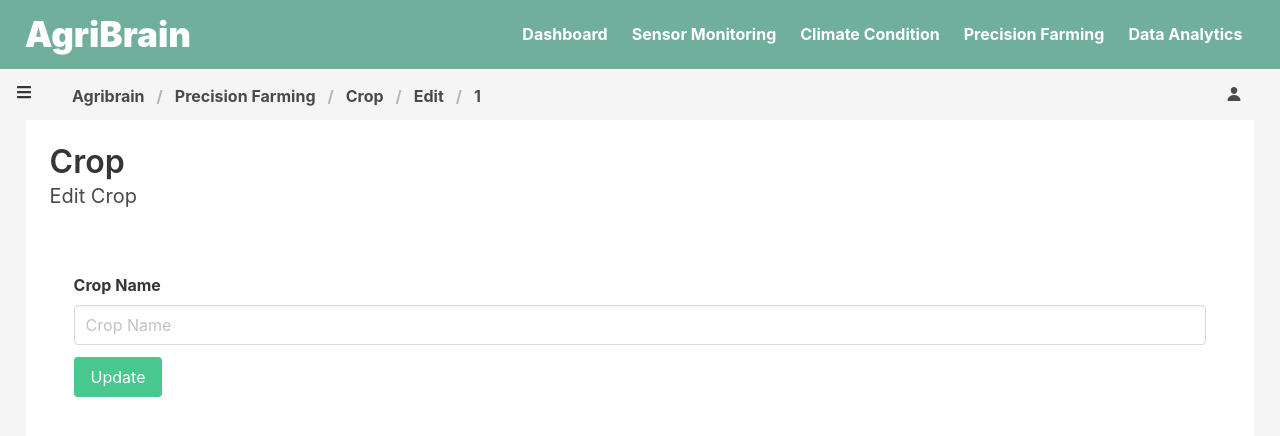
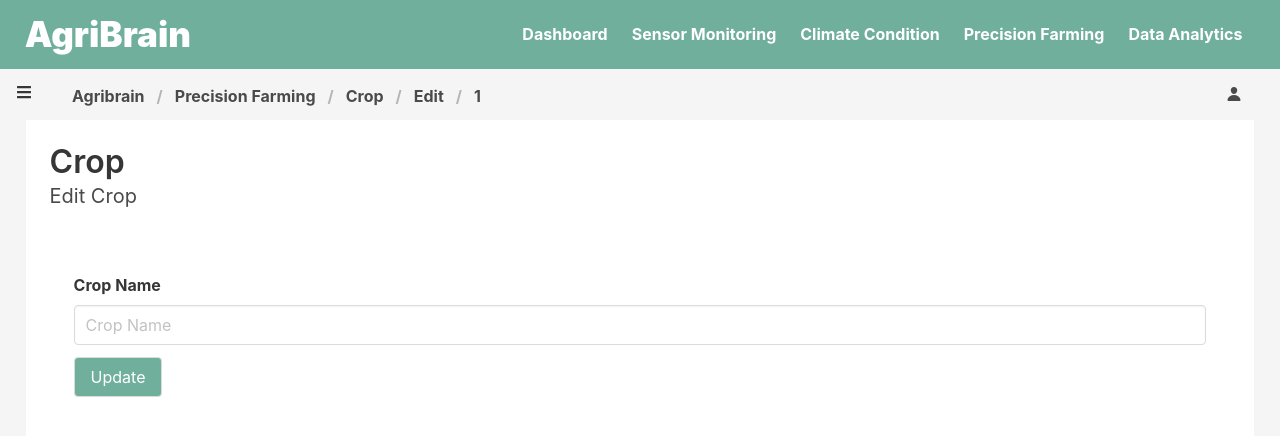
Before and after one commit to Vincci-ZeeChing/agribrain-system, a React (Create React App) app in the folder client/: page /precision-farming/crop/edit/1 in a window 1280 px wide. Shown: the top 436 px of the page. Built offline with nearby package versions, Linux system fonts and the light colour scheme; no server answers.

Commit message:
:lipstick: Change update button colour

```diff
--- a/client/src/component/precision/crop/FormEditCrop.jsx
+++ b/client/src/component/precision/crop/FormEditCrop.jsx
@@ -61,7 +61,7 @@ const FormEditCrop = () => {
                             </div>
                             <div className="field">
                                 <div className="control">
-                                    <button type="submit" className="button is-success">
+                                    <button type="submit" className="button" style={{ backgroundColor: "#71AF9D", color: "white" }}>
                                         Update
                                     </button>
                                 </div>
```
